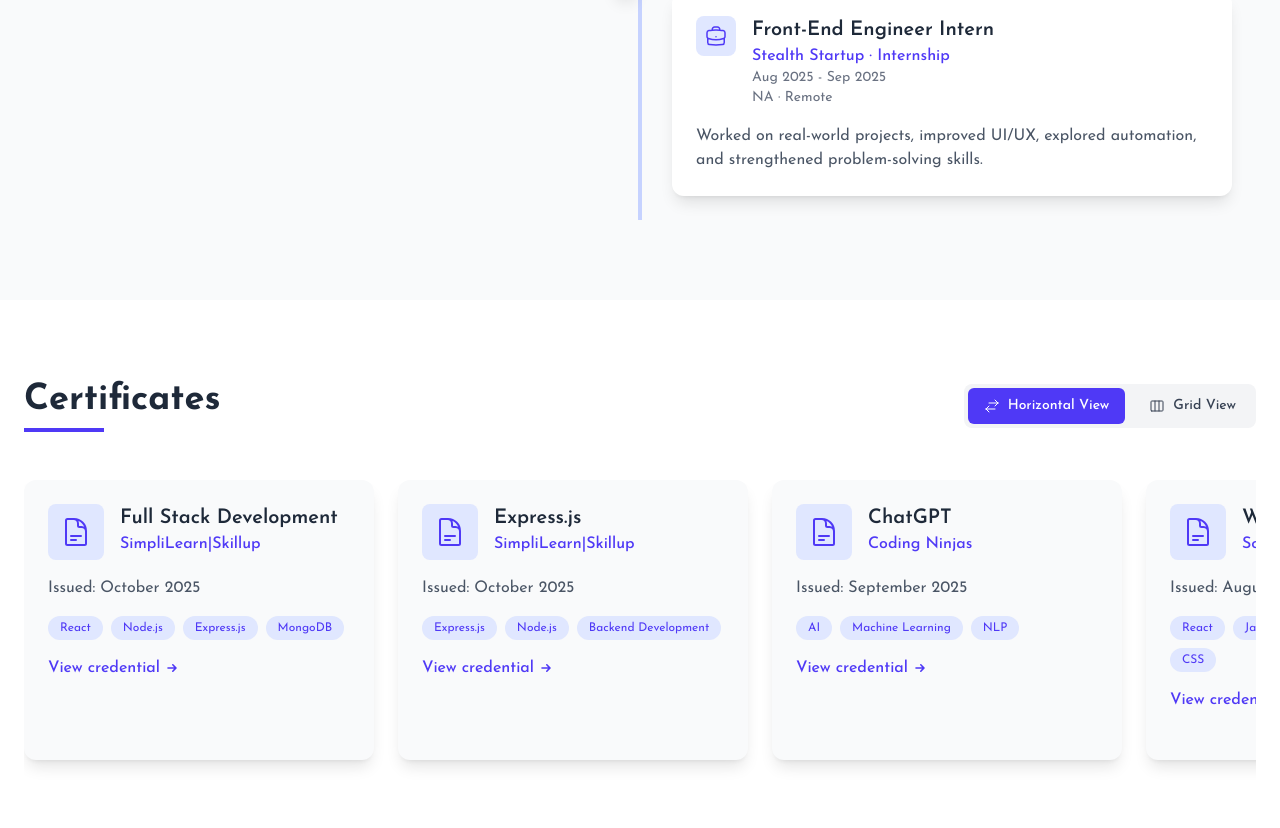
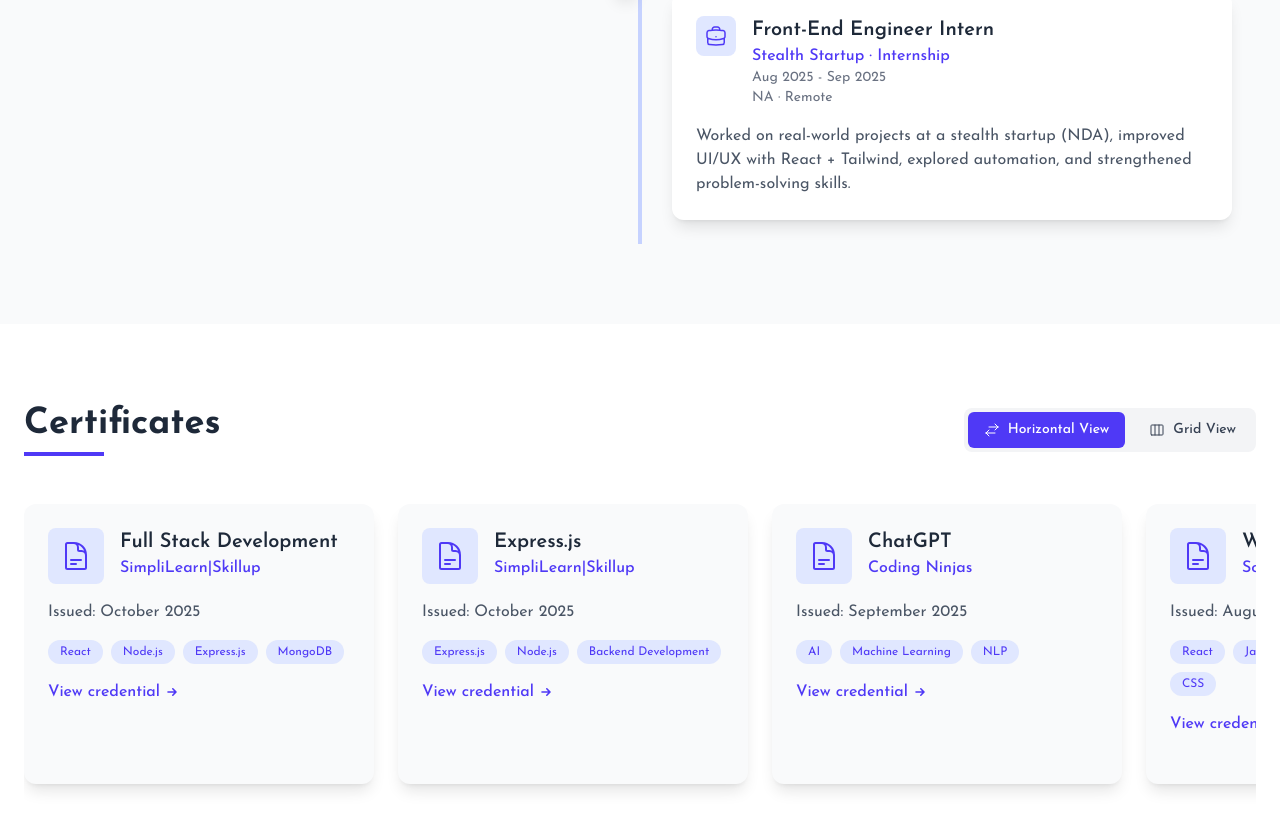
Before and after one commit to imanchalsingh/PORTFOLiO, a React (Vite) app: page / in a window 1280 px wide. Shown: the part 4120-4948 px from the top of the page. Built offline with nearby package versions, Linux system fonts and the light colour scheme; a web font is replaced by a local one.

Commit message:
Update Experience.jsx

```diff
--- a/src/components/Experience.jsx
+++ b/src/components/Experience.jsx
@@ -46,7 +46,7 @@ const Experience = () => {
       office: "NA",
       location: "Remote",
       description:
-        "Worked on real-world projects, improved UI/UX, explored automation, and strengthened problem-solving skills.",
+        "Worked on real-world projects at a stealth startup (NDA), improved UI/UX with React + Tailwind, explored automation, and strengthened problem-solving skills.",
     },
   ];
 
```
